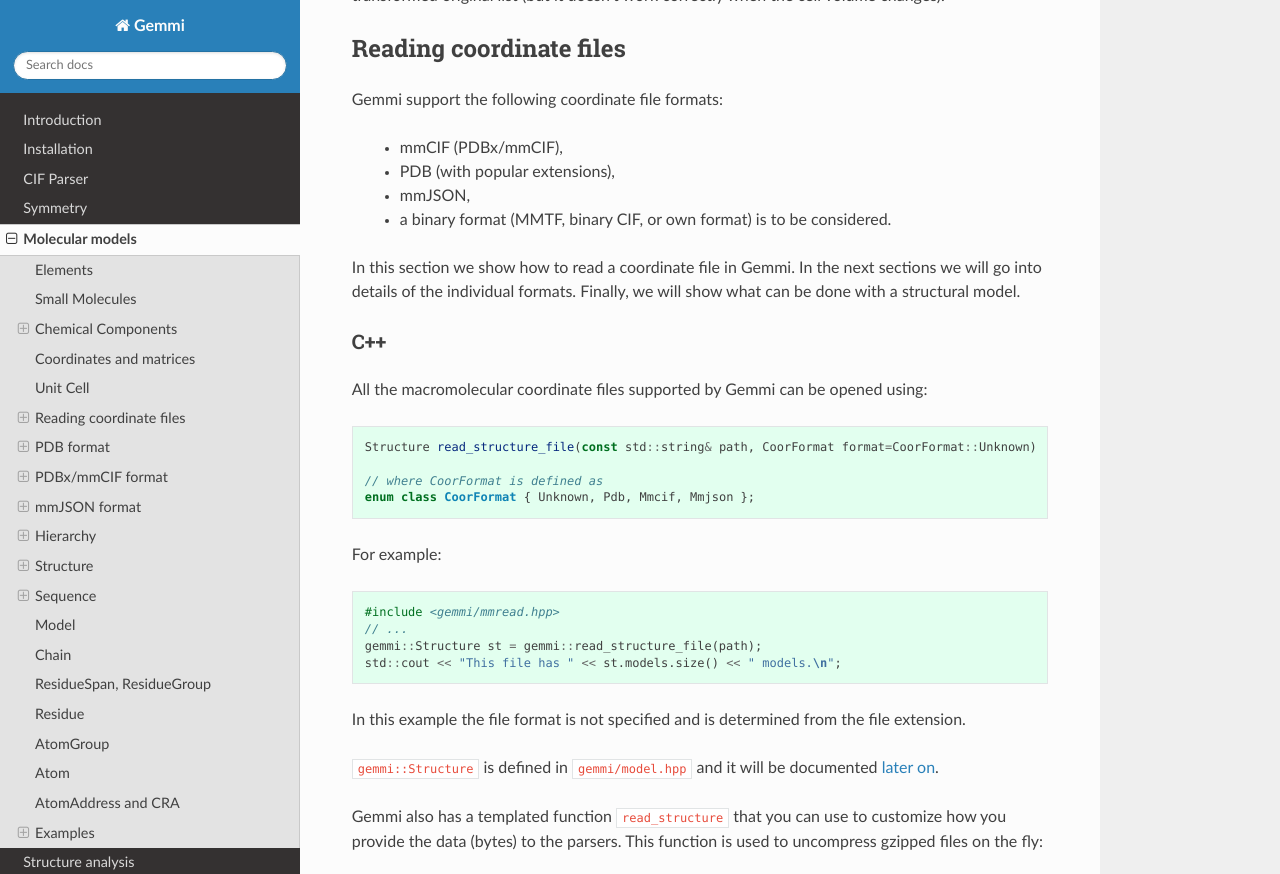
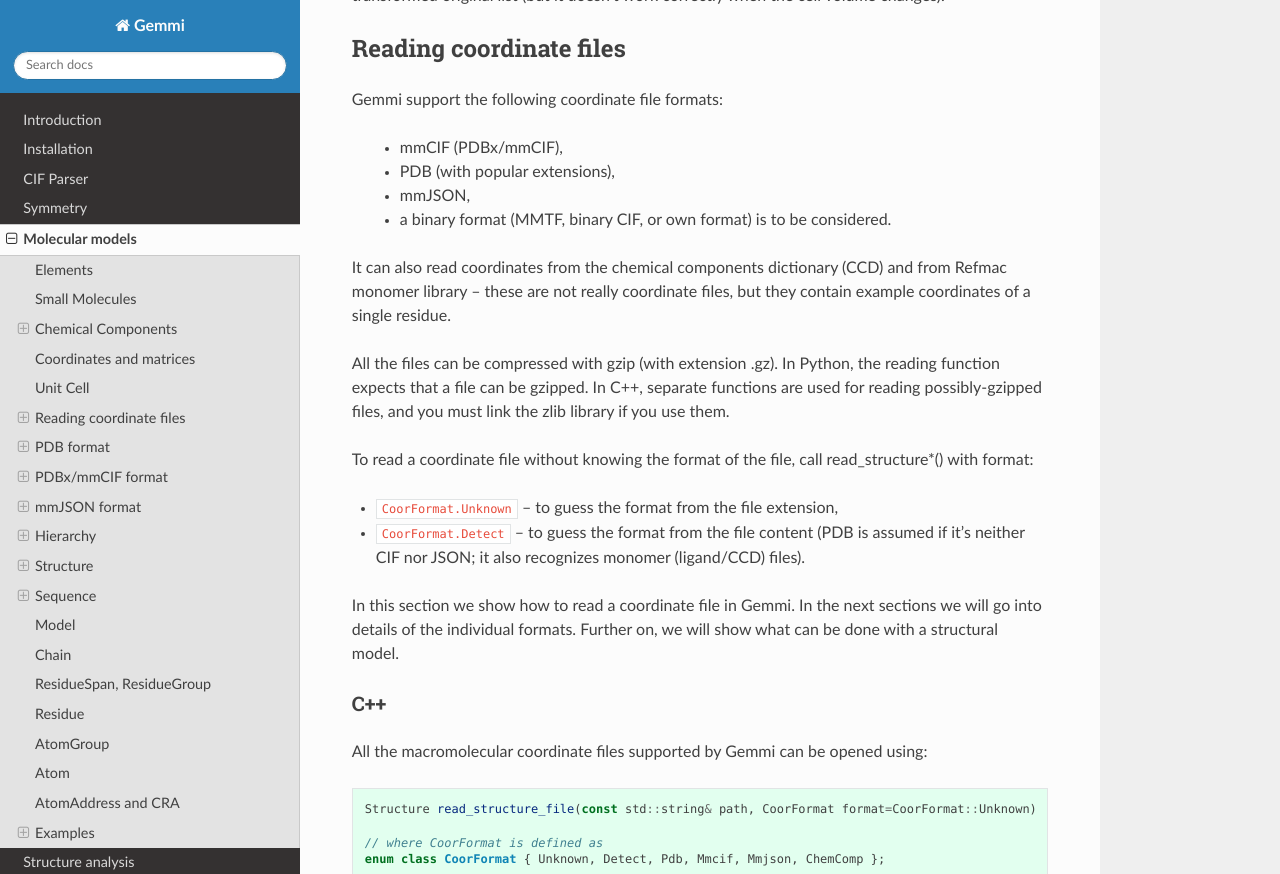
Before and after one commit to project-gemmi/gemmi, a Sphinx documentation site: the page built from docs/mol.rst, in a window 1280 px wide and 1400 px high, scrolled down 11920 px, cut to the strip 0-874 px from the top of the window. Built offline with Sphinx 7.4.7 and the Read the Docs theme 2.0.0, drawn with Linux system fonts in a browser that asks for light colours; some of the changed text lies outside the part shown.

Commit message:
rename CoorFormat::UnknownAny to Detect, and document it

```diff
--- a/docs/mol.rst
+++ b/docs/mol.rst
@@ -680,9 +680,26 @@
     * mmJSON,
     * a binary format (MMTF, binary CIF, or own format) is to be considered.
 
+It can also read coordinates from the chemical components dictionary
+(CCD) and from Refmac monomer library -- these are not really coordinate
+files, but they contain example coordinates of a single residue.
+
+All the files can be compressed with gzip (with extension .gz).
+In Python, the reading function expects that a file can be gzipped.
+In C++, separate functions are used for reading possibly-gzipped files,
+and you must link the zlib library if you use them.
+
+To read a coordinate file without knowing the format of the file,
+call read_structure*() with format:
+
+* ``CoorFormat.Unknown`` -- to guess the format from the file extension,
+* ``CoorFormat.Detect`` -- to guess the format from the file content
+  (PDB is assumed if it's neither CIF nor JSON; it also
+  recognizes monomer (ligand/CCD) files).
+
 In this section we show how to read a coordinate file in Gemmi.
 In the next sections we will go into details of the individual formats.
-Finally, we will show what can be done with a structural model.
+Further on, we will show what can be done with a structural model.
 
 C++
 ---
@@ -693,7 +710,7 @@
   Structure read_structure_file(const std::string& path, CoorFormat format=CoorFormat::Unknown)
 
   // where CoorFormat is defined as
-  enum class CoorFormat { Unknown, Pdb, Mmcif, Mmjson };
+  enum class CoorFormat { Unknown, Detect, Pdb, Mmcif, Mmjson, ChemComp };
 
 For example::
 
@@ -742,8 +759,8 @@
 Python
 ------
 
-Any of the macromolecular coordinate files supported by Gemmi (gzipped
-or not) can be opened using:
+Any of the macromolecular coordinate files supported by Gemmi (possibly
+gzipped) can be opened using:
 
 .. doctest::
   :hide:
@@ -757,12 +774,18 @@
   <gemmi.Structure ...>
 
 If the file format is not specified (example above) it is determined from
-the file extension. If the extension is not canonical you can specify
-the format explicitly:
+the file extension. Alternatively, you can specify the format explicitly:
 
 .. doctest::
 
   >>> gemmi.read_structure(path, format=gemmi.CoorFormat.Pdb)  #doctest: +ELLIPSIS
+  <gemmi.Structure ...>
+
+or detect it from the content of the file:
+
+.. doctest::
+
+  >>> gemmi.read_structure(path, format=gemmi.CoorFormat.Detect)  #doctest: +ELLIPSIS
   <gemmi.Structure ...>
 
 The file form
```
Also changed, not shown: 5 other files.
